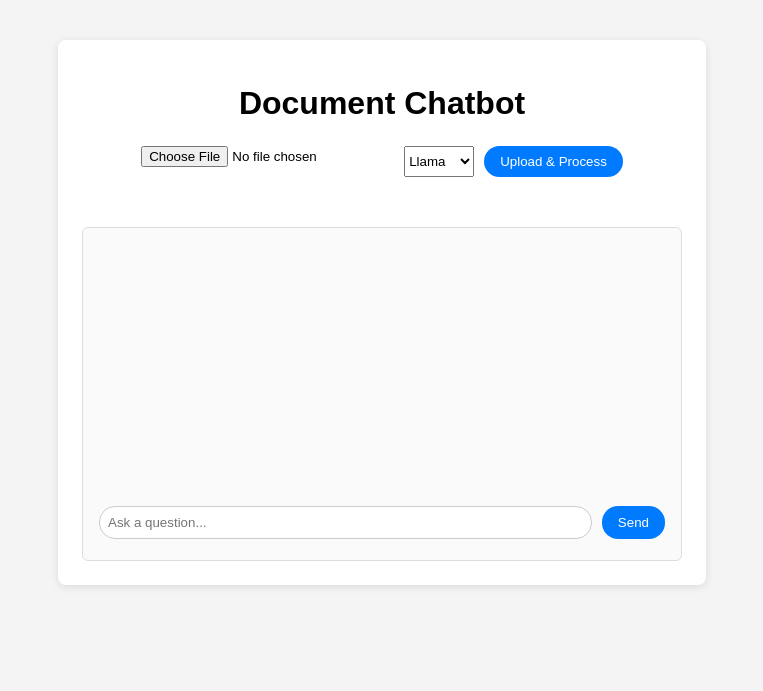
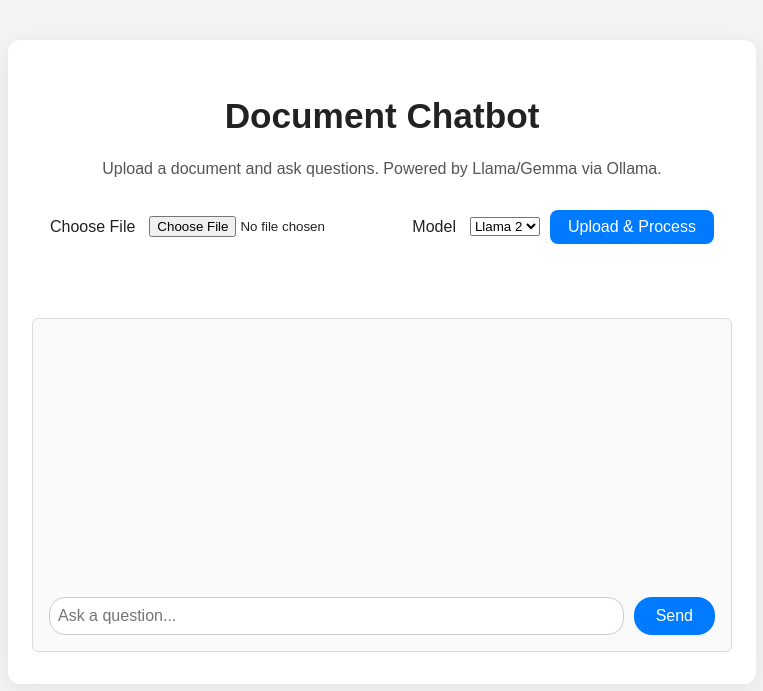
Before and after one commit to Pushpita010/CHATBOT, a Flask app: page / in a window 1280 px wide. Shown: the top 691 px of the page, without its empty margins (258-1021 px from the left). Run offline with Flask 3, Linux system fonts and the light colour scheme.

Commit message:
frontend update

```diff
--- a/static/css/style.css
+++ b/static/css/style.css
@@ -1,68 +1,105 @@
+
 body {
-    font-family: Arial, sans-serif;
-    background: #f4f4f4;
+    font-family: 'Segoe UI', Arial, sans-serif;
+    background: #f6f8fa;
     margin: 0;
     padding: 0;
+    color: #222;
 }
-.container {
-    max-width: 600px;
+.main-wrapper {
+    max-width: 700px;
     margin: 40px auto;
     background: #fff;
-    padding: 24px;
-    border-radius: 8px;
-    box-shadow: 0 2px 8px rgba(0,0,0,0.1);
+    padding: 32px 24px;
+    border-radius: 12px;
+    box-shadow: 0 4px 24px rgba(0,0,0,0.08);
+}
+header {
+    text-align: center;
+    margin-bottom: 32px;
 }
 h1 {
-    text-align: center;
+    font-size: 2.2rem;
+    margin-bottom: 8px;
+    font-weight: 700;
+}
+.subtitle {
+    color: #555;
+    font-size: 1rem;
+    margin-bottom: 0;
+}
+.upload-section {
     margin-bottom: 24px;
+    display: flex;
+    flex-direction: column;
+    align-items: center;
 }
 #upload-form {
     display: flex;
-    gap: 10px;
-    margin-bottom: 20px;
-    justify-content: center;
+    gap: 12px;
+    flex-wrap: wrap;
+    align-items: center;
+    margin-bottom: 12px;
+}
+.file-label, .model-label {
+    font-weight: 500;
+    margin-right: 4px;
+}
+.upload-btn {
+    background: #007bff;
+    color: #fff;
+    border: none;
+    border-radius: 8px;
+    padding: 8px 18px;
+    font-size: 1rem;
+    cursor: pointer;
+    transition: background 0.2s;
+}
+.upload-btn:hover {
+    background: #0056b3;
+}
+.error-message {
+    color: #b00020;
+    text-align: center;
+    margin-bottom: 10px;
+    min-height: 20px;
+}
+.chat-section {
+    margin-top: 16px;
 }
 #chat-container {
-    border: 1px solid #ddd;
-    border-radius: 6px;
-    background: #fafafa;
-    padding: 16px;
-    min-height: 300px;
+    border: 1px solid #e0e0e0;
+    border-radius: 10px;
+    background: #fafbfc;
+    padding: 18px;
+    min-height: 320px;
     display: flex;
     flex-direction: column;
 }
 #chat-history {
     flex: 1;
     overflow-y: auto;
-    margin-bottom: 12px;
-    max-height: 250px;
+    margin-bottom: 16px;
+    max-height: 260px;
 }
 .message {
-    margin-bottom: 10px;
-    padding: 8px 12px;
-    border-radius: 16px;
+    margin-bottom: 12px;
+    padding: 10px 16px;
+    border-radius: 18px;
     max-width: 80%;
     word-break: break-word;
+    font-size: 1rem;
+    box-shadow: 0 1px 4px rgba(0,0,0,0.04);
 }
 .user {
-    background: #d1e7dd;
+    background: #e6f7e6;
     align-self: flex-end;
+    color: #222;
 }
 .bot {
-    background: #e2e3e5;
+    background: #f0f1f3;
     align-self: flex-start;
-}
-#error-message {
-    color: #b00020;
-    text-align: center;
-    margin-bottom: 10px;
-    min-height: 20px;
-}
-.loading {
-    text-align: center;
-    color: #007bff;
-    font-weight: bold;
-    margin-top: 10px;
+    color: #222;
 }
 #chat-form {
     display: flex;
@@ -70,20 +107,42 @@ h1 {
 }
 #user-input {
     flex: 1;
-    padding: 8px;
-    border-radius: 16px;
+    padding: 10px;
+    border-radius: 18px;
     border: 1px solid #ccc;
+    font-size: 1rem;
 }
-button {
-    padding: 8px 16px;
+.send-btn {
+    padding: 10px 22px;
     border: none;
-    border-radius: 16px;
+    border-radius: 18px;
     background: #007bff;
     color: #fff;
+    font-size: 1rem;
     cursor: pointer;
+    transition: background 0.2s;
 }
-button:hover {
+.send-btn:hover {
     background: #0056b3;
+}
+.loading {
+    text-align: center;
+    color: #007bff;
+    font-weight: bold;
+    margin-top: 10px;
+    font-size: 1.1rem;
+}
+@media (max-width: 600px) {
+    .main-wrapper {
+        padding: 12px 4px;
+    }
+    #chat-container {
+        padding: 8px;
+    }
+    .message {
+        font-size: 0.95rem;
+        padding: 8px 10px;
+    }
 }
 body {
     font-family: Arial, sans-serif;
--- a/templates/index.html
+++ b/templates/index.html
@@ -3,28 +3,38 @@
 <head>
     <meta charset="UTF-8">
     <title>Document Chatbot</title>
+    <meta name="viewport" content="width=device-width, initial-scale=1">
     <link rel="stylesheet" href="{{ url_for('static', filename='css/style.css') }}">
 </head>
 <body>
-    <div class="container">
+    <div class="main-wrapper">
+        <header>
             <h1>Document Chatbot</h1>
+            <p class="subtitle">Upload a document and ask questions. Powered by Llama/Gemma via Ollama.</p>
+        </header>
+        <section class="upload-section">
             <form id="upload-form" enctype="multipart/form-data">
+                <label for="file-input" class="file-label">Choose File</label>
                 <input type="file" id="file-input" name="file" accept=".pdf,.docx,.xlsx" required>
+                <label for="model-select" class="model-label">Model</label>
                 <select id="model-select" name="model">
-                <option value="llama">Llama</option>
+                    <option value="llama2">Llama 2</option>
                     <option value="gemma">Gemma</option>
                 </select>
-            <button type="submit">Upload & Process</button>
+                <button type="submit" class="upload-btn">Upload & Process</button>
             </form>
             <div id="error-message" class="error-message"></div>
+        </section>
+        <section class="chat-section">
             <div id="chat-container">
                 <div id="chat-history"></div>
                 <form id="chat-form">
                     <input type="text" id="user-input" placeholder="Ask a question..." autocomplete="off" required>
-                <button type="submit">Send</button>
+                    <button type="submit" class="send-btn">Send</button>
                 </form>
             </div>
             <div id="loading" class="loading" style="display:none;">Loading...</div>
+        </section>
     </div>
     <script src="{{ url_for('static', filename='js/script.js') }}"></script>
 </body>
```
Lines whose indentation alone changed are shown as unchanged.
